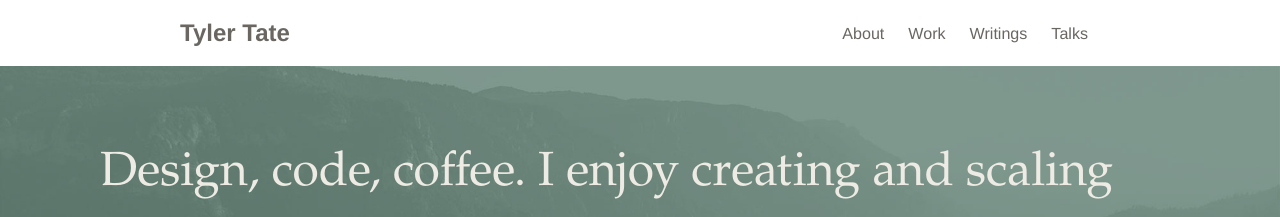
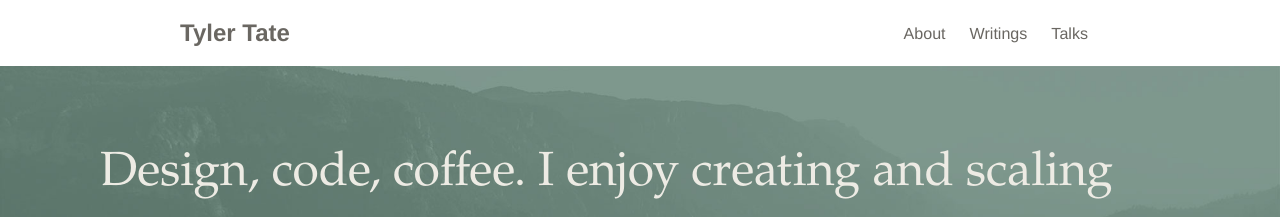
Before and after one commit to SeriouslyInc/tylertate, a Jekyll site: the page built from index.html, in a window 1280 px wide. Shown: the top 217 px of the page. Built offline with Jekyll 4.4.1, drawn with Linux system fonts in a browser that asks for light colours.

Commit message:
Removing 'work' section.

```diff
--- a/_config.yml
+++ b/_config.yml
@@ -2,9 +2,6 @@ url: http://tylertate.com/
 navigation:
 - text: About
   url: /about.html
-- text: Work
-  url: /work.html
-  layout: work
 - text: Writings
   url: /writings.html
   layout: blog
--- a/_layouts/general.html
+++ b/_layouts/general.html
@@ -27,6 +27,8 @@
 					{% if page.url == link.url or page.layout == (link.text|downcase) %}
 						{% assign active = 'active' %}
 					{% elsif page.categories.first == 'blog' and link.text == 'Writings' %}
+						{% assign active = 'active' %}
+					{% elsif page.categories.first == 'works' and link.text == 'Work' %}
 						{% assign active = 'active' %}
 					{% endif %}
 
--- a/index.html
+++ b/index.html
@@ -72,6 +72,7 @@ bodyId: home
 	</ol>
 </section>
 
+<br/>
 
 <!-- <section id="work">
 	<h2 class="section-title">WORK</h2>
```
